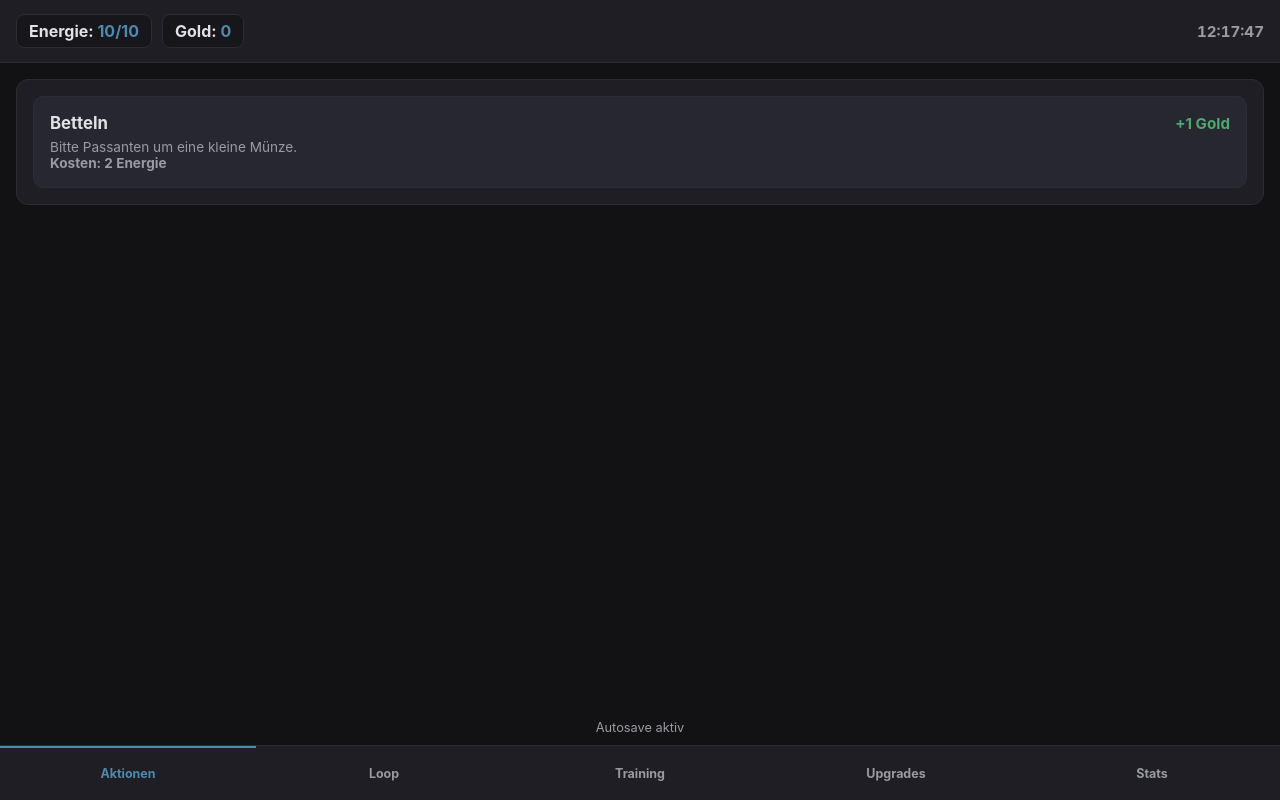
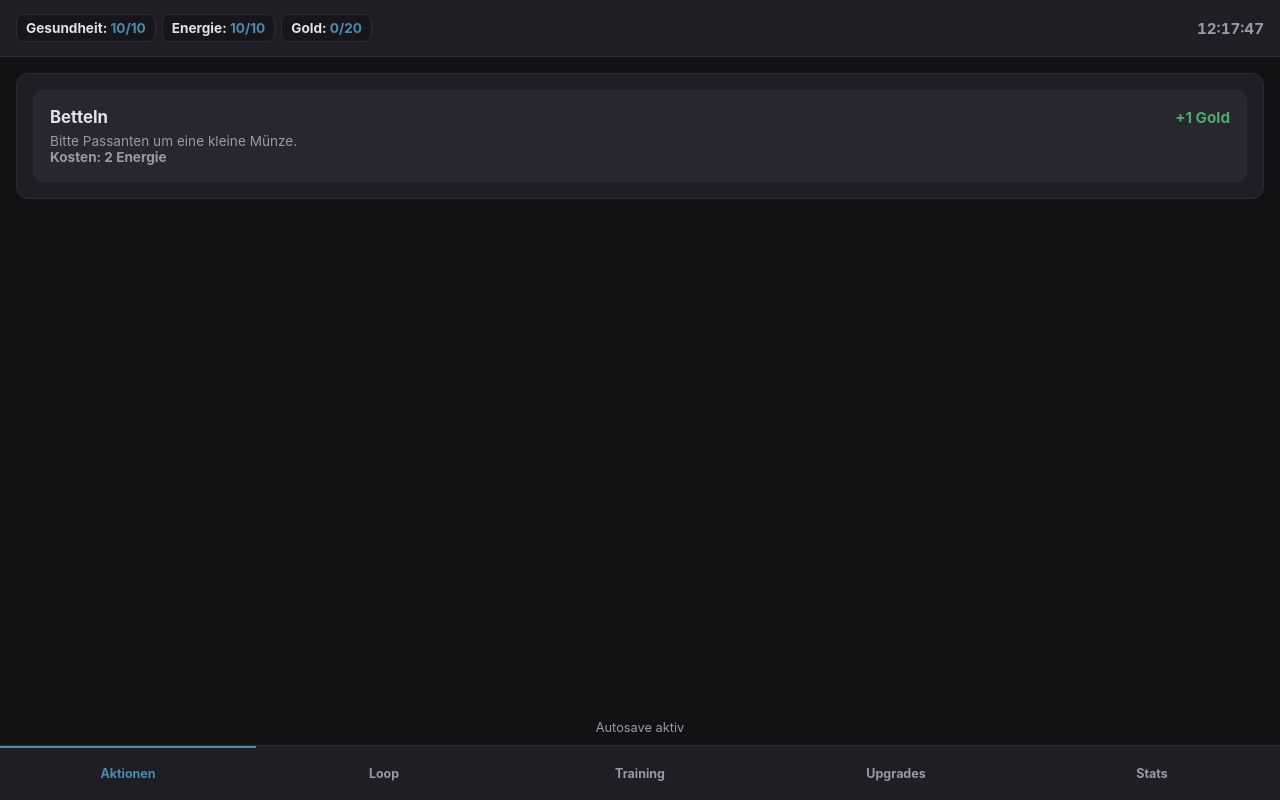
Before and after one commit to DerDude42/BeYourOwnReborn, a plain HTML site: page index.html in a window 1280 px wide. Drawn offline with Linux system fonts and the light colour scheme.

Commit message:
Update index.html

```diff
--- a/index.html
+++ b/index.html
@@ -223,6 +223,9 @@
             color: var(--text-muted);
         }
 
+        .res-group { flex-wrap: wrap; gap: 6px; }
+        .res-box { padding: 5px 9px; font-size: 0.85rem; }
+
         /* --- DEZENTE STATUS-ZEILE UNTEN --- */
         footer {
             padding: 10px 16px;
@@ -295,8 +298,9 @@
            regenPerSec: Regeneration pro Sekunde (optional, nur sinnvoll mit hasMax)
            ================================================================= */
         const RESOURCE_CONFIG = {
-            energy: { name: "Energie", hasMax: true,  start: 10, max: 10, regenPerSec: 1 }, // 1 Energie / 5 Sek.
-            money:  { name: "Gold",    hasMax: false, start: 0,  max: 0 }
+            health: { name: "Gesundheit", hasMax: true, start: 10, max: 10 },
+            energy: { name: "Energie", hasMax: true,  start: 10, max: 10, regenPerSec: 0.2 }, // 1 Energie / 5 Sek.
+            money:  { name: "Gold",    hasMax: true,  start: 0,  max: 20 }
         };
 
         const ACTION_CONFIG = [
@@ -305,42 +309,55 @@
                 name: "Betteln",
                 desc: "Bitte Passanten um eine kleine Münze.",
                 cost:   { energy: 2 },
-                reward: { money: 1 }
+                reward: { money: 1 },
+                bonus:  { money: "begBonus" } // zusätzlich itemBonus("begBonus")
             }
         ];
 
         // unlock: Gold-Stand, ab dem der Gegenstand im Shop erscheint (bleibt danach dauerhaft sichtbar)
         // maxOwned: maximale Anzahl, die man besitzen kann (null = unbegrenzt)
+        // effects: dauerhafte Boni, die mit itemBonus(name) abgefragt werden
         const ITEM_CONFIG = [
             {
-                id: "stick",
-                name: "Stock",
-                desc: "Ein stabiler Ast. Besser als nichts.",
+                id: "purse",
+                name: "Geldbörse",
+                desc: "+30 max. Gold",
                 unlock: { money: 10 },
                 cost:   { money: 5 },
-                maxOwned: 1
+                maxOwned: 1,
+                effects: { maxMoney: 30 }
             },
             {
-                id: "arrow",
-                name: "Pfeil",
-                desc: "Spitz und gerade.",
-                unlock: { money: 20 },
-                cost:   { money: 2 },
-                maxOwned: null
+                id: "pants",
+                name: "Zerrissene Hose",
+                desc: "+1 Gold beim Betteln",
+                unlock: { money: 15 },
+                cost:   { money: 10 },
+                maxOwned: 1,
+                effects: { begBonus: 1 }
             },
             {
-                id: "bow",
-                name: "Bogen",
-                desc: "Ohne Pfeile nutzlos.",
-                unlock: { money: 30 },
-                cost:   { money: 20 },
-                maxOwned: 1
+                id: "woodstaff",
+                name: "Holzstab",
+                desc: "+1 Angriff",
+                unlock: { money: 20 },
+                cost:   { money: 10 },
+                maxOwned: 1,
+                effects: { atk: 1 }
+            },
+            {
+                id: "blanket",
+                name: "Wolldecke",
+                desc: "Schlafen: +0,5 Gesundheit/Sek. zusätzlich",
+                unlock: { money: 25 },
+                cost:   { money: 15 },
+                maxOwned: 1,
+                effects: { sleepBonus: 0.5 }
             }
         ];
 
         /* ---- Grundwerte ---- */
         const BASE_ACTION_POINTS = 1;      // so viele Aktivitäten laufen gleichzeitig
-        const BASE_HEALTH = 10;            // + 1 pro Ganzkörper-Level
         const MEDITATION_BASE_MULT = 1.05; // Regenerations-Multiplikator der Meditation
         const MIND_UPGRADE_FACTOR = 1.10;  // "Geist trainieren": Multiplikator x1,10 pro Level
 
@@ -348,6 +365,8 @@
 
         // Aktivitäten laufen, bis man sie stoppt (belegen 1 Aktionspunkt)
         // tab: "loop" | "training"; drain: Verbrauch pro Sekunde; xpPerSec/xpPerLevel: Trainingsfortschritt
+        // gain: Zuwachs pro Sekunde (Funktion); levelBonus: pro Level +X auf das Maximum der Ressource
+        // huntChance: Chance pro Sekunde auf 1x Essen
         const ACTIVITY_CONFIG = [
             {
                 id: "meditation",
@@ -357,17 +376,35 @@
                 info: () => `Regeneration x${fmt(meditationMult(), 3)}`
             },
             {
+                id: "sleep",
+                tab: "loop",
+                name: "Schlafen",
+                desc: "Erholt die Gesundheit.",
+                gain: () => ({ health: 1 + itemBonus("sleepBonus") }),
+                info: () => `+${fmt(1 + itemBonus("sleepBonus"))} Gesundheit/Sek.`
+            },
+            {
                 id: "fullbody",
                 tab: "training",
                 name: "Ganzkörpertraining",
-                desc: "Kostet Energie, stärkt den ganzen Körper.",
+                desc: "Jedes Level: +1 max. Gesundheit und +1 max. Energie.",
                 drain: { energy: 0.5 },
                 xpPerSec: 1,
                 xpPerLevel: 20,
+                levelBonus: { health: 1, energy: 1 },
                 info: () => {
                     const p = state.progress.fullbody;
                     return `Level ${p.level} · ${Math.floor(p.xp)}/20 XP · -0,5 Energie/Sek.`;
                 }
+            },
+            {
+                id: "hunt",
+                tab: "training",
+                name: "Jagen",
+                desc: "Mit 20 % Chance pro Sekunde gibt es Essen.",
+                drain: { health: 1, energy: 1 },
+                huntChance: 0.2,
+                info: () => `-1 Gesundheit/Sek. · -1 Energie/Sek. · Essen: ${state.food}`
             }
         ];
 
@@ -385,13 +422,15 @@
 
         // Stats-Liste: einfach weitere Einträge ergänzen
         const STAT_CONFIG = [
-            { label: "Gesundheit",           get: () => `${maxHealth()}/${maxHealth()}` },
+            { label: "Gesundheit",           get: () => `${Math.floor(state.resources.health.current + 1e-9)}/${resMax("health")}` },
             { label: "Aktionspunkte",        get: () => `${state.active.length}/${apTotal()} belegt` },
-            { label: "Energie",              get: () => `${Math.floor(state.resources.energy.current + 1e-9)}/${RESOURCE_CONFIG.energy.max}` },
+            { label: "Energie",              get: () => `${Math.floor(state.resources.energy.current + 1e-9)}/${resMax("energy")}` },
             { label: "Energie-Regeneration", get: () => `${fmt(RESOURCE_CONFIG.energy.regenPerSec * regenMult())}/Sek.` },
-            { label: "Gold",                 get: () => `${Math.floor(state.resources.money.current + 1e-9)}` },
+            { label: "Gold",                 get: () => `${Math.floor(state.resources.money.current + 1e-9)}/${resMax("money")}` },
             { label: "Meditations-Multiplikator", get: () => `x${fmt(meditationMult(), 3)}` },
-            { label: "Ganzkörper-Level",     get: () => `${state.progress.fullbody.level}` }
+            { label: "Ganzkörper-Level",     get: () => `${state.progress.fullbody.level}` },
+            { label: "Angriff",              get: () => `${itemBonus("atk")}` },
+            { label: "Essen",                get: () => `${state.food}` }
         ];
 
         /* =================================================================
@@ -412,6 +451,8 @@
             state.active = [];     // laufende Aktivitäten (wird nicht gespeichert)
             state.upgrades = {};   // Upgrade-ID -> Level
             state.progress = {};   // Aktivität-ID -> { level, xp }
+            state.food = 0;        // Beute vom Jagen
+            state.timers = {};     // Sekunden-Zähler für Drops (nicht gespeichert)
             for (const u of UPGRADE_CONFIG) state.upgrades[u.id] = 0;
             for (const a of ACTIVITY_CONFIG) {
                 if (a.xpPerLevel) state.progress[a.id] = { level: 0, xp: 0 };
@@ -424,7 +465,7 @@
         function clampRes(key, value) {
             const cfg = RESOURCE_CONFIG[key];
             const v = Math.max(0, value);
-            return cfg.hasMax ? Math.min(cfg.max, v) : v;
+            return cfg.hasMax ? Math.min(resMax(key), v) : v;
         }
 
         /* =================================================================
@@ -469,7 +510,7 @@
 
             tick(); // Regeneration bis jetzt berücksichtigen
             const cost = action.cost || {};
-            const reward = action.reward || {};
+            const reward = rewardOf(action);
 
             if (!canAfford(cost)) { updateUI(); return; }
 
@@ -528,12 +569,47 @@
             saveGame();
         }
 
+        /* ---- Boni & dynamische Maxima ---- */
+        function itemBonus(name) {
+            let total = 0;
+            for (const item of ITEM_CONFIG) {
+                total += ownedCount(item) * ((item.effects && item.effects[name]) || 0);
+            }
+            return total;
+        }
+
+        function resMax(key) {
+            const cfg = RESOURCE_CONFIG[key];
+            if (!cfg.hasMax) return Infinity;
+            let max = cfg.max;
+            for (const a of ACTIVITY_CONFIG) {
+                if (a.levelBonus && a.levelBonus[key]) max += state.progress[a.id].level * a.levelBonus[key];
+            }
+            if (key === "money") max += itemBonus("maxMoney");
+            return max;
+        }
+
+        function clampAll() {
+            for (const key of Object.keys(RESOURCE_CONFIG)) {
+                state.resources[key].current = clampRes(key, state.resources[key].current);
+            }
+        }
+
+        function rewardOf(action) {
+            const out = {};
+            for (const [key, amount] of Object.entries(action.reward || {})) {
+                const bonusName = action.bonus && action.bonus[key];
+                out[key] = amount + (bonusName ? itemBonus(bonusName) : 0);
+            }
+            return out;
+        }
+
         /* ---- Aktivitäten (Loop & Training) ---- */
         function activityById(id) { return ACTIVITY_CONFIG.find(a => a.id === id); }
         function isActive(id) { return state.active.includes(id); }
         function apTotal() { return BASE_ACTION_POINTS; }
         function upgradeLevel(id) { return state.upgrades[id] || 0; }
-        function maxHealth() { return BASE_HEALTH + state.progress.fullbody.level; }
+        function maxHealth() { return resMax("health"); }
 
         function meditationMult() {
             return MEDITATION_BASE_MULT * Math.pow(MIND_UPGRADE_FACTOR, upgradeLevel("mind"));
@@ -547,19 +623,24 @@
             state.active = state.active.filter(x => x !== id);
         }
 
+        // Loop und Training sind immer klickbar: Starten beendet die jeweils andere Gruppe
         function toggleActivity(id) {
             const activity = activityById(id);
             if (!activity) return;
             tick();
             if (isActive(id)) {
                 stopActivity(id);
-            } else if (state.active.length < apTotal() && canAfford(activity.drain || {})) {
+            } else if (!canAfford(activity.drain || {})) {
+                setStatus("Nicht genug Ressourcen für " + activity.name);
+            } else {
+                state.active = state.active.filter(x => activityById(x).tab === activity.tab);
+                while (state.active.length >= apTotal()) state.active.shift();
                 state.active.push(id);
             }
             updateUI();
         }
 
-        // Verbrauch & Fortschritt für dt Sekunden; stoppt automatisch, wenn die Ressource leer ist
+        // Verbrauch, Zuwachs & Fortschritt für dt Sekunden; stoppt automatisch, wenn eine Ressource leer ist
         function runActivity(activity, dt) {
             let secs = dt;
             for (const [key, perSec] of Object.entries(activity.drain || {})) {
@@ -569,12 +650,23 @@
                 for (const [key, perSec] of Object.entries(activity.drain || {})) {
                     state.resources[key].current = Math.max(0, state.resources[key].current - perSec * secs);
                 }
+                const gain = activity.gain ? activity.gain() : {};
+                for (const [key, perSec] of Object.entries(gain)) {
+                    state.resources[key].current = clampRes(key, state.resources[key].current + perSec * secs);
+                }
                 if (activity.xpPerSec) {
                     const p = state.progress[activity.id];
                     p.xp += activity.xpPerSec * secs;
                     while (p.xp >= activity.xpPerLevel) {
                         p.xp -= activity.xpPerLevel;
                         p.level++;
+                    }
+                }
+                if (activity.huntChance) {
+                    state.timers[activity.id] = (state.timers[activity.id] || 0) + secs;
+                    while (state.timers[activity.id] >= 1) {
+                        state.timers[activity.id] -= 1;
+                        if (Math.random() < activity.huntChance) state.food++;
                     }
                 }
             }
@@ -609,7 +701,7 @@
            4. UI & UHR
            (Elemente werden einmal gebaut und danach nur noch aktualisiert)
            ================================================================= */
-        const ui = { res: {}, buttons: {} };
+        const ui = { res: {}, buttons: {}, rewardSpans: {} };
 
         function formatResMap(resMap, prefix = "") {
             return Object.entries(resMap || {}).map(([key, val]) => {
@@ -655,6 +747,7 @@
                 const rewardSpan = document.createElement('span');
                 rewardSpan.className = 'btn-reward';
                 rewardSpan.textContent = formatResMap(action.reward, "+");
+                ui.rewardSpans[action.id] = rewardSpan;
                 header.append(nameSpan, rewardSpan);
 
                 const desc = document.createElement('div');
@@ -706,12 +799,16 @@
         function updateUI() {
             for (const [key, cfg] of Object.entries(RESOURCE_CONFIG)) {
                 const current = Math.floor(state.resources[key].current + 1e-9);
-                setText(ui.res[key], cfg.hasMax ? `${current}/${cfg.max}` : `${current}`);
+                setText(ui.res[key], cfg.hasMax ? `${current}/${resMax(key)}` : `${current}`);
             }
             for (const action of ACTION_CONFIG) {
                 const btn = ui.buttons[action.id];
                 const disabled = !canAfford(action.cost);
                 if (btn.disabled !== disabled) btn.disabled = disabled;
+            }
+
+            for (const action of ACTION_CONFIG) {
+                setText(ui.rewardSpans[action.id], formatResMap(rewardOf(action), "+"));
             }
 
             // Shop
@@ -803,8 +900,6 @@
                 setText(c.right, running ? "● Läuft" : "Start");
                 setText(c.extra, a.info());
                 c.btn.classList.toggle('running', running);
-                const disabled = !running && (state.active.length >= apTotal() || !canAfford(a.drain || {}));
-                if (c.btn.disabled !== disabled) c.btn.disabled = disabled;
             }
 
             for (const u of UPGRADE_CONFIG) {
@@ -851,7 +946,8 @@
                 unlocked: [...state.unlocked],
                 inventory: { ...state.inventory },
                 upgrades: { ...state.upgrades },
-                progress: JSON.parse(JSON.stringify(state.progress))
+                progress: JSON.parse(JSON.stringify(state.progress)),
+                food: state.food
             };
             for (const key of Object.keys(RESOURCE_CONFIG)) {
                 payload.resources[key] = { current: state.resources[key].current };
@@ -877,7 +973,7 @@
                     ? parsed.resources[key].current
                     : undefined;
                 if (typeof saved === 'number' && Number.isFinite(saved)) {
-                    state.resources[key].current = clampRes(key, saved);
+                    state.resources[key].current = Math.max(0, saved); // Klemmen erst am Ende (Maxima hängen von Level/Items ab)
                 }
             }
 
@@ -896,11 +992,6 @@
                 }
             }
 
-            // Offline-Fortschritt: Regeneration für die Zeit seit dem letzten Speichern
-            if (typeof parsed.lastSaved === 'number' && Number.isFinite(parsed.lastSaved)) {
-                regenerate(Math.max(0, (Date.now() - parsed.lastSaved) / 1000));
-            }
-
             // Upgrades & Trainingsfortschritt (nur bekannte IDs, nur gültige Zahlen)
             if (parsed.upgrades && typeof parsed.upgrades === 'object') {
                 for (const u of UPGRADE_CONFIG) {
@@ -916,6 +1007,15 @@
                         state.progress[a.id] = { level: q.level, xp: Math.min(q.xp, a.xpPerLevel) };
                     }
                 }
+            }
+
+            if (Number.isInteger(parsed.food) && parsed.food >= 0) state.food = parsed.food;
+
+            clampAll();
+
+            // Offline-Fortschritt: Regeneration für die Zeit seit dem letzten Speichern
+            if (typeof parsed.lastSaved === 'number' && Number.isFinite(parsed.lastSaved)) {
+                regenerate(Math.max(0, (Date.now() - parsed.lastSaved) / 1000));
             }
 
             checkUnlocks();
```
